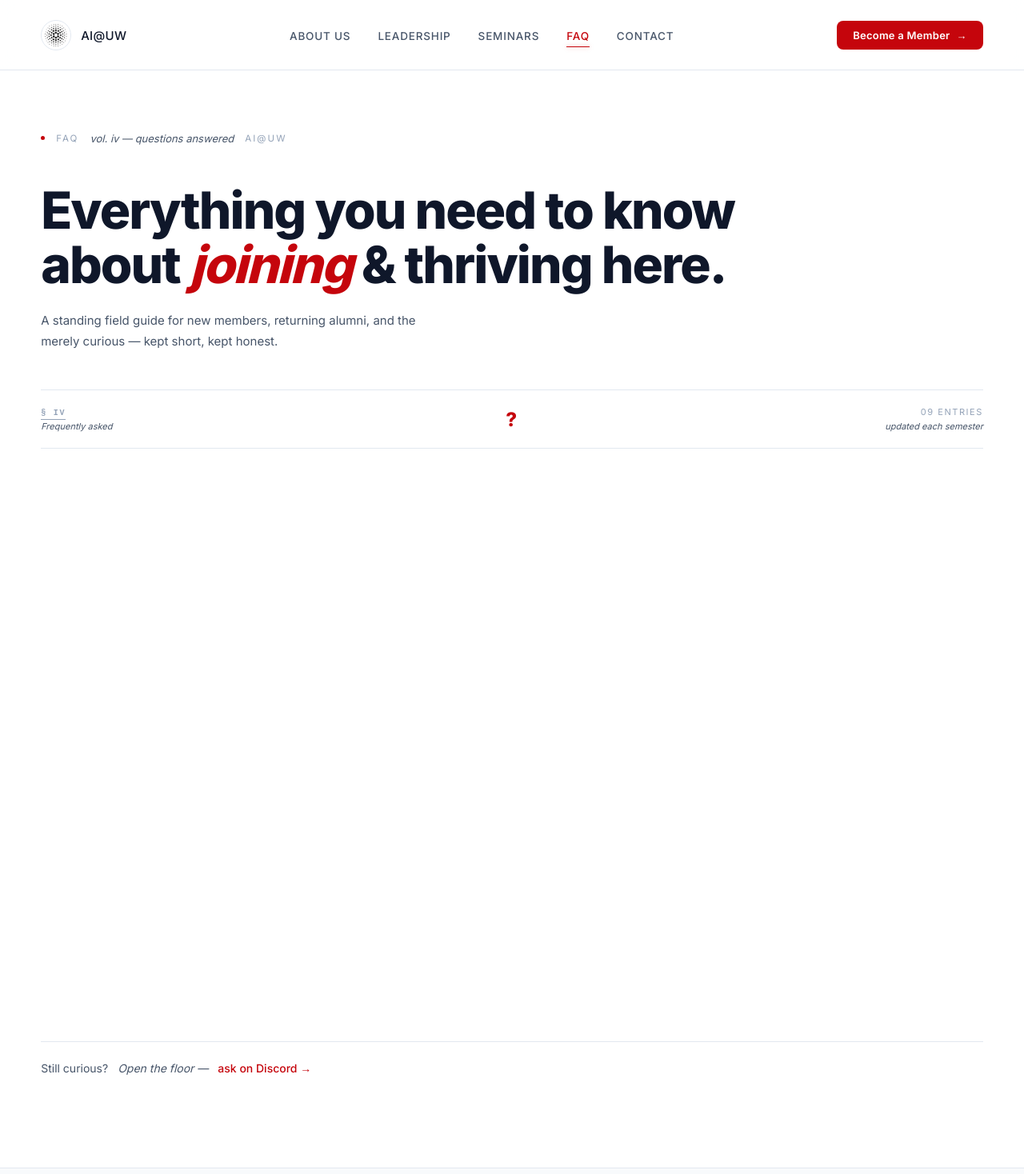
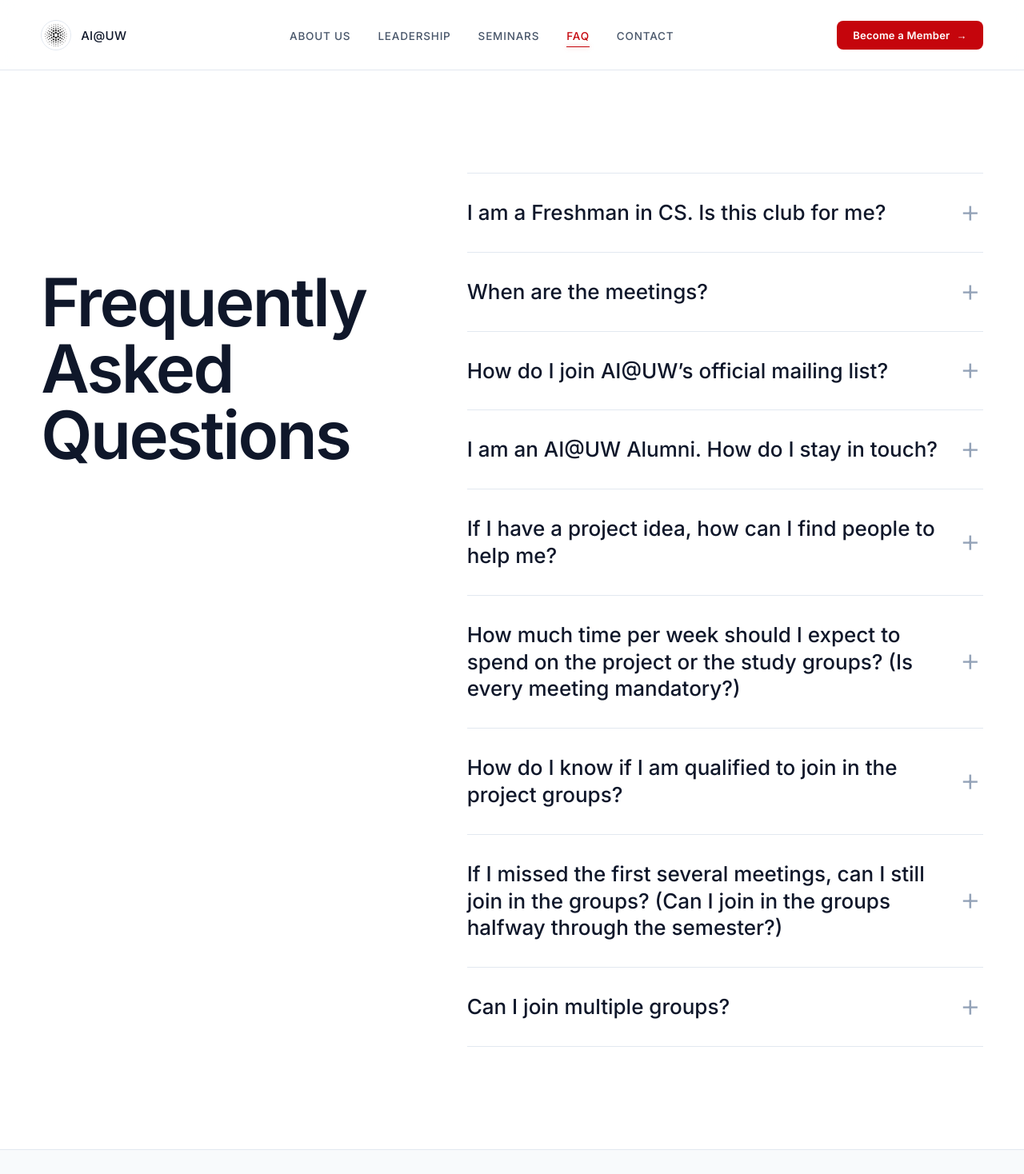
Before and after one commit to aiclubuwmadison/aiclubuwmadison.github.io, a React (Vite) app: page /involvement in a window 1280 px wide. Shown: the top 1468 px of the page at 80% size. Built offline with nearby package versions, Linux system fonts and the light colour scheme.

Commit message:
feat: redesign FAQ page layout and typography

```diff
--- a/src/components/Involvement.css
+++ b/src/components/Involvement.css
@@ -1,79 +1,34 @@
 /* =========================================================
    ATMOSPHERIC MODERN — Involvement / FAQ
-   Scoped to .atmos-involvement. Tokens & primitives reused
-   from App.css (atmos-* layer). Matches About page design
-   system: white background, Inter font, UW red accent.
+   Two-column layout, Neural Dark theme, clean typography.
    ========================================================= */
 
-/* ── Page wrapper ───────────────────────────────────────── */
 .atmos-involvement {
-  padding: clamp(48px, 6vw, 80px) 0 clamp(64px, 9vw, 120px);
+  padding: clamp(72px, 10vw, 140px) 0;
 }
 
-/* ── Hero title ─────────────────────────────────────────── */
-.atmos-involvement-title {
+.atmos-faq-layout {
+  display: grid;
+  grid-template-columns: 1fr 1.5fr;
+  gap: clamp(48px, 8vw, 120px);
+  align-items: start;
+}
+
+.atmos-faq-left {
+  position: sticky;
+  top: 120px;
+}
+
+.atmos-faq-main-title {
   font-family: var(--atmos-serif);
-  font-weight: 800;
-  font-size: clamp(36px, 5vw, 64px);
-  line-height: 1.06;
+  font-weight: 600;
+  font-size: clamp(48px, 6.5vw, 88px);
+  line-height: 1;
   letter-spacing: -0.03em;
   color: var(--atmos-ink);
-  margin: 0 0 24px;
-  max-width: 20ch;
+  margin: 0;
 }
 
-.atmos-involvement-title em {
-  color: var(--atmos-badger);
-  font-style: italic;
-}
-
-/* ── Stand paragraph ────────────────────────────────────── */
-.atmos-involvement-stand {
-  font-family: var(--atmos-sans);
-  font-size: 15px;
-  color: var(--atmos-ink-soft);
-  line-height: 1.7;
-  max-width: 52ch;
-  margin: 0 0 48px;
-}
-
-/* ── Rail ───────────────────────────────────────────────── */
-.atmos-involvement-rail {
-  display: grid;
-  grid-template-columns: 1fr auto 1fr;
-  align-items: center;
-  gap: 24px;
-  padding: 20px 0;
-  border-top: 1px solid var(--atmos-hairline);
-  border-bottom: 1px solid var(--atmos-hairline);
-  margin-bottom: 0;
-  font-size: 11px;
-  letter-spacing: 0.14em;
-  text-transform: uppercase;
-  color: var(--atmos-ink-mute);
-}
-
-.atmos-involvement-rail em {
-  display: block;
-  font-style: italic;
-  letter-spacing: 0;
-  text-transform: none;
-  color: var(--atmos-ink-soft);
-  margin-top: 4px;
-}
-
-.atmos-involvement-rail > *:last-child {
-  text-align: right;
-}
-
-.atmos-involvement-rail-mark {
-  font-size: 24px;
-  font-weight: 800;
-  color: var(--atmos-badger);
-  text-align: center;
-}
-
-/* ── FAQ list ───────────────────────────────────────────── */
 .atmos-faq-list {
   list-style: none;
   padding: 0;
@@ -83,195 +38,98 @@
 .atmos-faq-row {
   border-bottom: 1px solid var(--atmos-hairline);
 }
+.atmos-faq-row:first-child {
+  border-top: 1px solid var(--atmos-hairline);
+}
 
-/* ── FAQ item (details) ─────────────────────────────────── */
 .atmos-faq-item summary {
-  display: grid;
-  grid-template-columns: 48px 1fr 32px;
-  align-items: start;
-  gap: 16px;
-  padding: 24px 0;
+  display: flex;
+  align-items: center;
+  justify-content: space-between;
+  gap: 24px;
+  padding: 32px 0;
   cursor: pointer;
   list-style: none;
 }
-
 .atmos-faq-item summary::-webkit-details-marker {
   display: none;
 }
-
 .atmos-faq-item summary::marker {
   content: "";
 }
 
-/* ── FAQ number ─────────────────────────────────────────── */
-.atmos-faq-num {
-  font-family: var(--atmos-mono);
-  font-size: 11px;
-  font-weight: 600;
-  letter-spacing: 0.1em;
-  color: var(--atmos-ink-mute);
-  padding-top: 4px;
-}
-
-/* ── FAQ question ───────────────────────────────────────── */
 .atmos-faq-q {
   font-family: var(--atmos-sans);
-  font-size: clamp(15px, 1.4vw, 17px);
-  font-weight: 600;
+  font-size: clamp(20px, 2.2vw, 26px);
+  font-weight: 500;
   color: var(--atmos-ink);
-  line-height: 1.4;
+  line-height: 1.3;
   margin: 0;
 }
 
-/* ── FAQ toggle button ──────────────────────────────────── */
 .atmos-faq-toggle {
-  width: 24px;
-  height: 24px;
-  border-radius: 50%;
-  border: 1.5px solid var(--atmos-hairline);
+  width: 32px;
+  height: 32px;
   display: flex;
   align-items: center;
   justify-content: center;
   flex-shrink: 0;
-  margin-top: 2px;
-  transition: border-color 200ms, background 200ms;
+  color: var(--atmos-ink-mute);
+  font-family: var(--atmos-sans);
+  font-size: 40px;
+  font-weight: 200;
+  line-height: 1;
+  transition: transform 300ms cubic-bezier(.2,.7,.2,1), color 300ms ease;
 }
-
 .atmos-faq-toggle::before {
   content: '+';
-  font-size: 14px;
-  font-weight: 400;
-  color: var(--atmos-ink-mute);
-  line-height: 1;
+  position: relative;
+  top: -2px; /* optical alignment */
 }
 
 .atmos-faq-item[open] .atmos-faq-toggle {
-  border-color: var(--atmos-badger);
-  background: var(--atmos-badger);
+  transform: rotate(45deg);
+  color: var(--atmos-badger);
 }
 
-.atmos-faq-item[open] .atmos-faq-toggle::before {
-  content: '\2013';
-  color: white;
+.atmos-faq-a {
+  padding: 0 0 32px 0;
+  max-width: 60ch;
+  animation: atmosFaqOpen 240ms cubic-bezier(.2,.7,.2,1);
 }
-
-/* ── FAQ answer ─────────────────────────────────────────── */
-.atmos-faq-a {
-  display: grid;
-  grid-template-columns: 48px 1fr 32px;
-  gap: 16px;
-  padding: 0 0 28px;
-}
-
-.atmos-faq-a-side {
-  font-family: var(--atmos-mono);
-  font-size: 9.5px;
-  letter-spacing: 0.16em;
-  text-transform: uppercase;
-  color: var(--atmos-ink-mute);
-  padding-top: 2px;
-}
-
-.atmos-faq-a-side em {
-  display: block;
-  font-style: italic;
-  letter-spacing: 0;
-  text-transform: none;
-  color: var(--atmos-badger);
-  font-size: 11px;
-  margin-top: 4px;
-}
-
 .atmos-faq-a-body {
   font-family: var(--atmos-sans);
-  font-size: 15px;
-  line-height: 1.75;
+  font-size: 16px;
+  line-height: 1.6;
   color: var(--atmos-ink-soft);
   margin: 0;
 }
-
 .atmos-faq-a-body a {
   color: var(--atmos-badger);
-  text-underline-offset: 3px;
+  text-decoration: underline;
+  text-underline-offset: 4px;
 }
 
-/* ── Page foot ──────────────────────────────────────────── */
-.atmos-involvement-foot {
-  margin-top: 48px;
-  padding-top: 24px;
-  border-top: 1px solid var(--atmos-hairline);
-  display: flex;
-  align-items: center;
-  gap: 12px;
-  font-size: 14px;
-  color: var(--atmos-ink-soft);
-}
-
-.atmos-involvement-foot a {
-  color: var(--atmos-badger);
-  text-decoration: none;
-  font-weight: 500;
-}
-
-.atmos-involvement-foot em {
-  font-style: italic;
-}
-
-/* ── Open animation ─────────────────────────────────────── */
 @keyframes atmosFaqOpen {
   from { opacity: 0; transform: translateY(4px); }
   to   { opacity: 1; transform: translateY(0); }
 }
 
-.atmos-faq-item[open] .atmos-faq-a {
-  animation: atmosFaqOpen 240ms cubic-bezier(.2,.7,.2,1);
-}
-
-/* ── Reduced motion ─────────────────────────────────────── */
 @media (prefers-reduced-motion: reduce) {
   .atmos-faq-item[open] .atmos-faq-a {
     animation: none;
   }
 }
 
-/* ── Responsive ─────────────────────────────────────────── */
-@media (max-width: 980px) {
-  .atmos-involvement-rail {
+@media (max-width: 900px) {
+  .atmos-faq-layout {
     grid-template-columns: 1fr;
-    text-align: left;
+    gap: 48px;
   }
-
-  .atmos-involvement-rail > *:last-child {
-    text-align: left;
+  .atmos-faq-left {
+    position: static;
   }
-
-  .atmos-involvement-rail-mark {
-    text-align: left;
+  .atmos-faq-main-title br {
+    display: none;
   }
 }
-
-@media (max-width: 760px) {
-  .atmos-faq-item summary {
-    grid-template-columns: 36px 1fr 28px;
-    gap: 12px;
-    padding: 20px 0;
-  }
-
-  .atmos-faq-a {
-    grid-template-columns: 1fr;
-    gap: 0;
-  }
-
-  .atmos-faq-a-side {
-    display: none;
-  }
-
-  .atmos-involvement-title {
-    max-width: 100%;
-  }
-
-  .atmos-involvement-foot {
-    flex-wrap: wrap;
-    gap: 8px;
-  }
-}
--- a/src/components/Involvement.jsx
+++ b/src/components/Involvement.jsx
@@ -84,72 +84,38 @@ const FAQS = [
   },
 ];
 
-const pad = (n) => String(n).padStart(2, '0');
-
 const Involvement = () => {
   return (
     <div className="atmos-root atmos-involvement">
       <div className="atmos-shell">
-        {/* Hero meta */}
-        <div className="atmos-hero-meta">
-          <span className="atmos-dot" />
-          <span>FAQ</span>
-          <span className="atmos-hero-meta-index">vol. iv — questions answered</span>
-          <span>AI@UW</span>
+        <div className="atmos-faq-layout">
+          {/* Left Column: Title */}
+          <div className="atmos-faq-left atmos-reveal">
+            <h1 className="atmos-faq-main-title">
+              Frequently<br />
+              Asked<br />
+              Questions
+            </h1>
           </div>
 
-        {/* Editorial title */}
-        <h1 className="atmos-involvement-title atmos-reveal">
-          Everything you need to know about <em>joining</em> &amp; thriving here.
-        </h1>
-
-        <p className="atmos-involvement-stand atmos-reveal atmos-d2">
-          A standing field guide for new members, returning alumni, and the merely curious — kept short, kept honest.
-        </p>
-
-        {/* Rail with section number + count */}
-        <div className="atmos-involvement-rail">
-          <div>
-            <span className="atmos-section-num">§ IV</span>
-            <em>Frequently asked</em>
-          </div>
-          <div className="atmos-involvement-rail-mark">?</div>
-          <div style={{ textAlign: 'right' }}>
-            {pad(FAQS.length)} entries
-            <em>updated each semester</em>
-          </div>
-        </div>
-
-        {/* FAQ list */}
+          {/* Right Column: Accordion List */}
+          <div className="atmos-faq-right">
             <ul className="atmos-faq-list">
               {FAQS.map((item, i) => (
-            <li key={i} className="atmos-faq-row">
+                <li key={i} className="atmos-faq-row atmos-reveal" style={{ transitionDelay: `${i * 50}ms` }}>
                   <details className="atmos-faq-item">
                     <summary>
-                  <span className="atmos-faq-num">{pad(i + 1)}</span>
                       <h2 className="atmos-faq-q">{item.q}</h2>
                       <span className="atmos-faq-toggle" aria-hidden="true" />
                     </summary>
                     <div className="atmos-faq-a">
-                  <div className="atmos-faq-a-side">
-                    Note
-                    <em>{item.tag}</em>
-                  </div>
                       <p className="atmos-faq-a-body">{item.a}</p>
-                  <div aria-hidden="true" />
                     </div>
                   </details>
                 </li>
               ))}
             </ul>
-
-        {/* Sign-off */}
-        <div className="atmos-involvement-foot">
-          <span>Still curious?</span>
-          <em>Open the floor — </em>
-          <a href="https://discord.gg/TTSykcZAg4" target="_blank" rel="noreferrer">
-            ask on Discord →
-          </a>
+          </div>
         </div>
       </div>
     </div>
```
Lines whose indentation alone changed are shown as unchanged.
